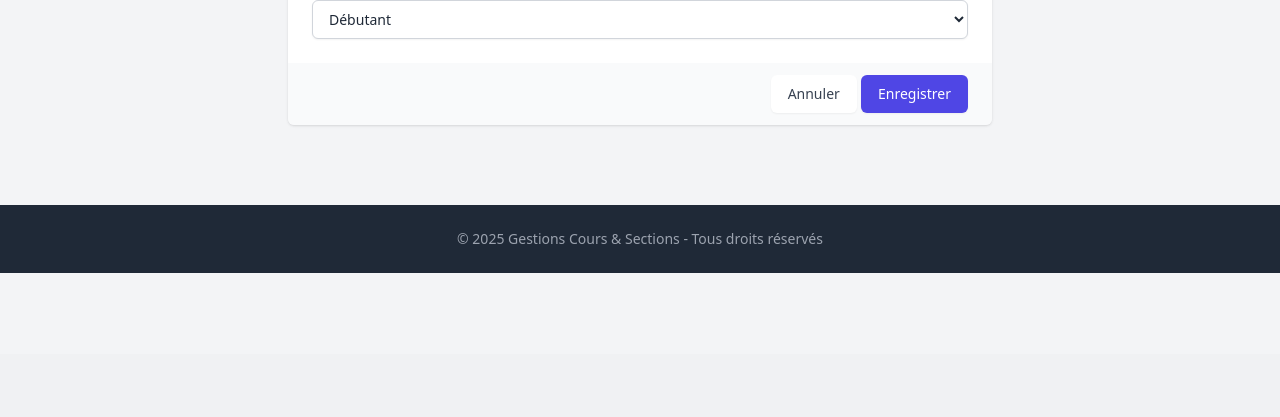
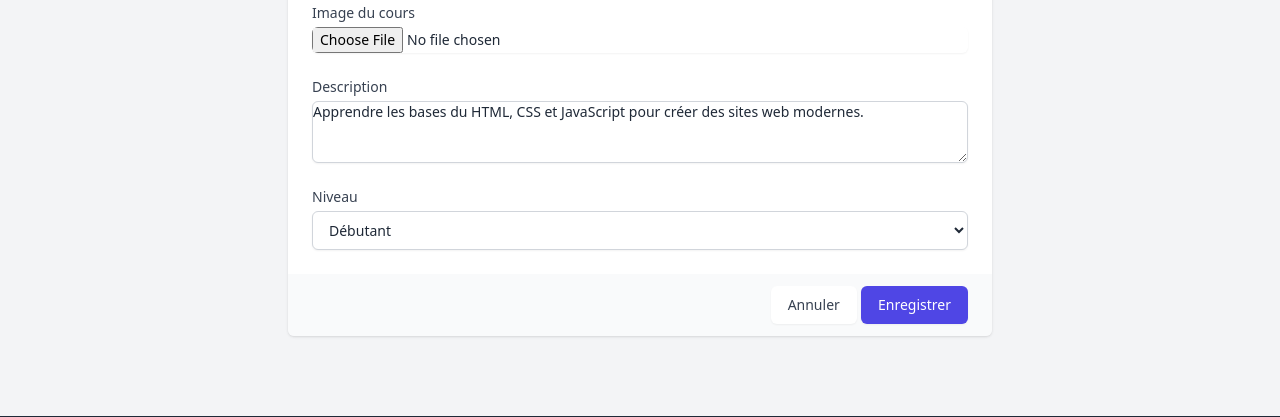
Before and after one commit to ouslimaneabdelilah/Gestion_des_Cours, a PHP site: page /course/edit?id=1 in a window 1280 px wide. Shown: the part 446-863 px from the top of the page. Before the commit the page ends 719 px from the top, so only its background shows below. Run offline with PHP 8.4, Linux system fonts and the light colour scheme; data comes from the database, SQL or seed files in the repository; data that the repository does not hold is empty; some libraries are stand-ins or nearby versions.

Commit message:
refactor: Update course deletion and editing forms to use dynamic course IDs and support image uploads

```diff
--- a/resources/views/courses/courses_delete.php
+++ b/resources/views/courses/courses_delete.php
@@ -27,8 +27,7 @@ include_once "./resources/views/layouts/header.php";
                 <a href="/courses" class="px-6 py-2 border border-gray-300 rounded-lg shadow-sm text-sm font-medium text-gray-700 bg-white hover:bg-gray-100 focus:outline-none focus:ring-2 focus:ring-offset-2 focus:ring-gray-500">
                     Annuler
                 </a>
-                <form action="/course/delete" method="POST">
-                    <input type="hidden" name="course_id" value="<?= $course['id'] ?>">
+                <form action="/course/<?= $course["id"] ?>/delete" method="POST">
                     <button type="submit" class="px-6 py-2 border border-transparent rounded-lg shadow-sm text-sm font-medium text-white bg-red-600 hover:bg-red-700 focus:outline-none focus:ring-2 focus:ring-offset-2 focus:ring-red-500">
                         Supprimer
                     </button>
--- a/resources/views/courses/courses_edit.php
+++ b/resources/views/courses/courses_edit.php
@@ -20,17 +20,29 @@ include_once './resources/views/layouts/header.php';
             </div>
         <?php endif; ?>
         <div class="mt-5 md:mt-0 md:col-span-2">
-            <form action="/course/update" method="POST" id="myForm">
+            <form action="/course/<?= $course["id"] ?>/update" method="POST" id="myForm" enctype="multipart/form-data">
                 <div class="shadow sm:rounded-md sm:overflow-hidden">
                     <div class="px-4 py-5 bg-white space-y-6 sm:p-6">
-                        <input type="hidden" name="id" value="<?= $course['id'] ?>">
-
                         <div class="grid grid-cols-3 gap-6">
                             <div class="col-span-3">
                                 <label for="title" class="block text-sm font-medium text-gray-700">Titre du cours</label>
                                 <div class="mt-1 flex rounded-md shadow-sm">
                                     <input type="text" value="<?= $course["title"] ?>" name="title" id="title" class="focus:ring-indigo-500 focus:border-indigo-500 flex-1 block w-full rounded-md sm:text-sm border-gray-300">
                                 </div>
+                            </div>
+                        </div>
+                        <div class="grid grid-cols-3 gap-6">
+                            <div class="col-span-3">
+                                <label for="title" class="block text-sm font-medium text-gray-700">Image</label>
+                                <div class="mt-1 flex rounded-md shadow-sm">
+                                        <img src="/public/uploads/<?= $course['image'] ?>" width="150">
+                                </div>
+                            </div>
+                        </div>
+                        <div class="grid grid-cols-3 gap-6">
+                            <div class="col-span-3">
+                                <label for="image" class="block text-sm font-medium text-gray-700">Image du cours</label>
+                                <input type="file" name="image" id="image" class="mt-1 focus:ring-indigo-500 focus:border-indigo-500 block w-full shadow-sm sm:text-sm border-gray-300 rounded-md" placeholder="e.g. Introduction à PHP">
                             </div>
                         </div>
 
```
